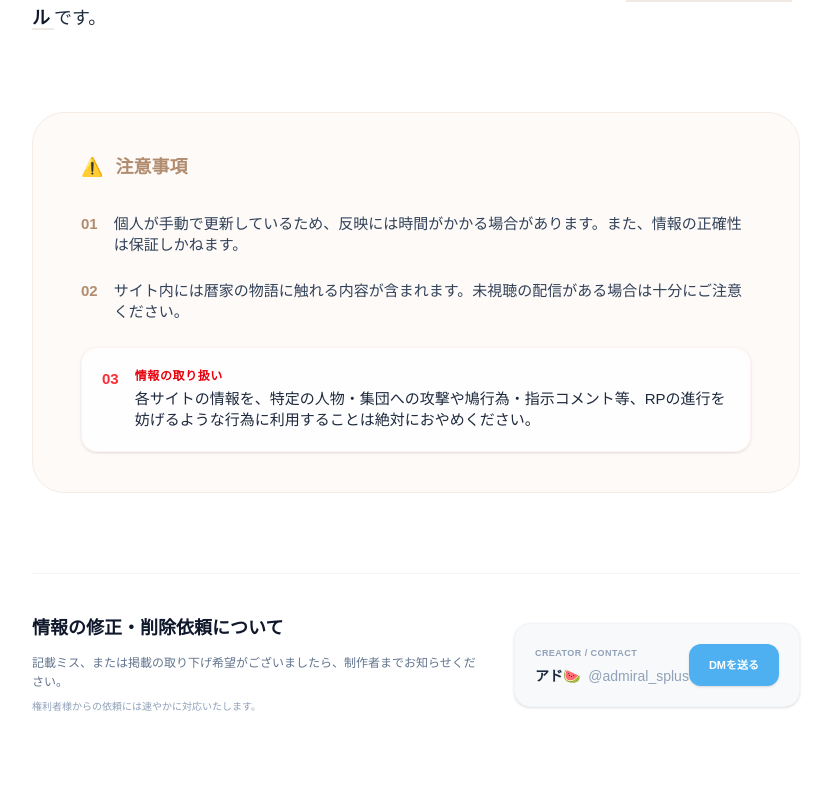
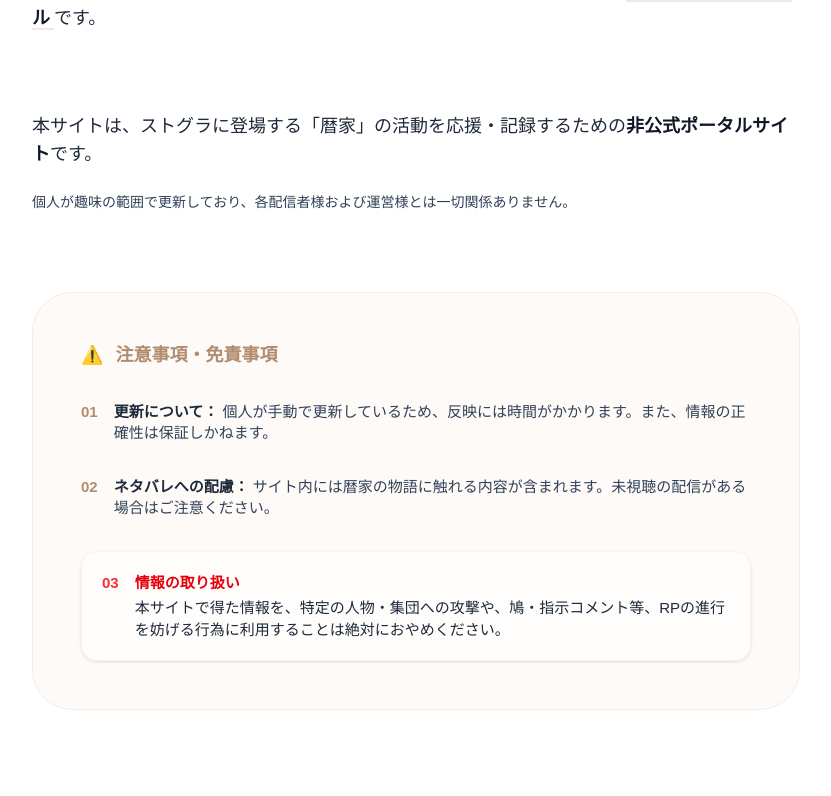
Before and after one commit to ksisfart-ui/kfam-portal, a Next.js app in the folder kfam-portal/: page /about in a window 1280 px wide. Shown: the part 364-1160 px from the top of the page, without its empty margins (224-1055 px from the left). Built offline with nearby package versions, Linux system fonts and the light colour scheme.

Commit message:
注意書きページ追加9

```diff
--- a/kfam-portal/app/about/page.tsx
+++ b/kfam-portal/app/about/page.tsx
@@ -20,51 +20,62 @@ export default function AboutPage() {
           </section>
 
           {/* 注意事項：既存サイトに合わせた清潔感のあるデザイン */}
-          <section className="py-10 px-6 md:px-12 bg-[#fdfaf8] rounded-[2rem] border border-[#f5ece5]">
-            <h2 className="text-lg font-semibold text-[#b28c6e] mb-8 flex items-center">
-              <span className="mr-3">⚠️</span> 注意事項
+          <section className="leading-loose">
+            <p className="text-lg text-gray-800 mb-6">
+              本サイトは、ストグラに登場する「暦家」の活動を応援・記録するための<strong className="text-gray-900">非公式ポータルサイト</strong>です。
+            </p>
+            <p className="text-sm">
+              個人が趣味の範囲で更新しており、各配信者様および運営様とは一切関係ありません。
+            </p>
+          </section>
+
+          {/* 注意事項：圧迫感のないスタイリッシュな囲み */}
+          <section className="relative py-12 px-8 md:px-12 bg-[#fdfaf8] rounded-[2.5rem] border border-[#f5ece5]">
+            <h2 className="text-lg font-bold text-[#b28c6e] mb-8 flex items-center">
+              <span className="mr-3">⚠️</span> 注意事項・免責事項
             </h2>
-            <ul className="space-y-6 text-sm md:text-[15px]">
+            <ul className="space-y-8 text-sm md:text-[15px]">
               <li className="flex gap-4">
                 <span className="text-[#b28c6e] font-bold">01</span>
-                <p>個人が手動で更新しているため、反映には時間がかかる場合があります。また、情報の正確性は保証しかねます。</p>
+                <p><span className="font-bold text-gray-800">更新について：</span> 個人が手動で更新しているため、反映には時間がかかります。また、情報の正確性は保証しかねます。</p>
               </li>
               <li className="flex gap-4">
                 <span className="text-[#b28c6e] font-bold">02</span>
-                <p>サイト内には暦家の物語に触れる内容が含まれます。未視聴の配信がある場合は十分にご注意ください。</p>
+                <p><span className="font-bold text-gray-800">ネタバレへの配慮：</span> サイト内には暦家の物語に触れる内容が含まれます。未視聴の配信がある場合はご注意ください。</p>
               </li>
-              <li className="flex gap-4 p-5 bg-white/80 rounded-2xl border border-red-50 shadow-sm">
+              <li className="flex gap-4 p-5 bg-white/60 rounded-2xl border border-red-50 shadow-sm">
                 <span className="text-red-500 font-bold">03</span>
-                <p className="font-medium text-slate-800">
-                  <span className="text-red-600 font-bold block mb-1 uppercase text-xs tracking-wider">情報の取り扱い</span>
-                  各サイトの情報を、特定の人物・集団への攻撃や鳩行為・指示コメント等、RPの進行を妨げるような行為に利用することは絶対におやめください。
+                <p className="font-medium text-gray-800">
+                  <span className="text-red-600 font-bold block mb-1">情報の取り扱い</span>
+                  本サイトで得た情報を、特定の人物・集団への攻撃や、鳩・指示コメント等、RPの進行を妨げる行為に利用することは絶対におやめください。
                 </p>
               </li>
             </ul>
           </section>
 
           {/* お問い合わせ：下部に十分な余白を確保 */}
-          <section className="pt-10 pb-20 border-t border-slate-100">
-            <div className="flex flex-col md:flex-row md:items-center justify-between gap-8">
-              <div className="max-w-md text-center md:text-left">
-                <h2 className="text-lg font-semibold text-slate-900 mb-3">情報の修正・削除依頼について</h2>
-                <p className="text-xs text-slate-500 leading-relaxed mb-1">
-                  記載ミス、または掲載の取り下げ希望がございましたら、制作者までお知らせください。
+          <section className="pt-10">
+            <div className="flex flex-col md:flex-row md:items-center justify-between gap-8 p-8 md:p-10 bg-[#f8f9fa] rounded-[2rem] border border-gray-100">
+              <div className="max-w-md">
+                <h2 className="text-lg font-bold text-gray-800 mb-4">情報の修正・削除依頼について</h2>
+                <p className="text-xs text-gray-500 leading-relaxed mb-2">
+                  記載ミス、未掲載の情報、または掲載の取り下げ希望がございましたら、お手数ですが下記の制作者SNSのDMまでお知らせください。
                 </p>
-                <p className="text-[10px] text-slate-400">権利者様からの依頼には速やかに対応いたします。</p>
+                <p className="text-[10px] text-gray-400">権利者様からの依頼には速やかに対応いたします。</p>
               </div>
 
-              <div className="flex items-center bg-[#f8f9fa] p-5 rounded-2xl border border-slate-100 min-w-[280px] shadow-sm">
+              <div className="flex items-center bg-white p-5 rounded-2xl shadow-sm border border-gray-50 min-w-[280px]">
                 <div className="flex-1">
-                  <p className="text-[9px] text-slate-400 font-bold tracking-wider mb-1 uppercase">Creator / Contact</p>
-                  <p className="text-sm font-semibold text-slate-800">アド🍉 <span className="text-slate-400 font-normal ml-1">@admiral_splus</span></p>
+                  <p className="text-[10px] text-gray-400 font-bold tracking-wider mb-1 uppercase">Creator / Contact</p>
+                  <p className="text-sm font-bold text-gray-800">アド🍉 <span className="text-gray-400 font-normal">@admiral_splus</span></p>
                 </div>
                 <a
                   href="https://twitter.com/admiral_splus"
                   target="_blank"
                   rel="noopener noreferrer"
-                  className="bg-[#4eb0f0] hover:bg-[#399ede] text-white text-[11px] font-bold px-5 py-2.5 rounded-xl transition-all shadow-sm"
+                  className="bg-[#4eb0f0] hover:bg-gray-400 text-white text-[11px] font-bold px-4 py-2.5 rounded-xl flex items-center transition-all ml-4"
                 >
+                  <svg className="w-3.5 h-3.5 mr-1.5 fill-current" viewBox="0 0 24 24"><path d="M23.953 4.57a10 10 0 01-2.825.775 4.958 4.958 0 002.163-2.723c-.951.555-2.005.959-3.127 1.184a4.92 4.92 0 00-8.384 4.482C7.69 8.095 4.067 6.13 1.64 3.162a4.822 4.822 0 00-.666 2.475c0 1.71.87 3.213 2.188 4.096a4.904 4.904 0 01-2.228-.616v.06a4.923 4.923 0 003.946 4.827 4.996 4.996 0 01-2.212.085 4.936 4.936 0 004.604 3.417 9.867 9.867 0 01-6.102 2.105c-.39 0-.779-.023-1.17-.067a13.995 13.995 0 007.557 2.209c9.053 0 13.998-7.496 13.998-13.985 0-.21 0-.42-.015-.63A9.935 9.935 0 0024 4.59z"/></svg>
                   DMを送る
                 </a>
               </div>
--- a/kfam-portal/components/Header.tsx
+++ b/kfam-portal/components/Header.tsx
@@ -17,11 +17,11 @@ export default function Header() {
         {/* ボタン：モバイルではさらにコンパクトに */}
         <Link
           href="/about"
-          className="bg-[#4eb0f0] hover:bg-[#399ede] text-white text-[10px] md:text-sm font-bold px-4 md:px-6 py-2 md:py-2.5 rounded-full transition-all shadow-sm hover:shadow-md flex items-center whitespace-nowrap flex-shrink-0"
+          className="bg-[#b28c6e] hover:bg-[#399ede] text-white text-[10px] md:text-sm font-bold px-4 md:px-6 py-2 md:py-2.5 rounded-full transition-all shadow-sm hover:shadow-md flex items-center whitespace-nowrap flex-shrink-0"
         >
           <span className="mr-1.5 md:mr-2">📖</span>
           <span className="hidden xs:inline">このサイトについて</span>
-          <span className="xs:hidden font-bold">ABOUT</span>
+          <span className="xs:hidden font-bold">このサイトについて</span>
         </Link>
       </div>
     </header>
```
